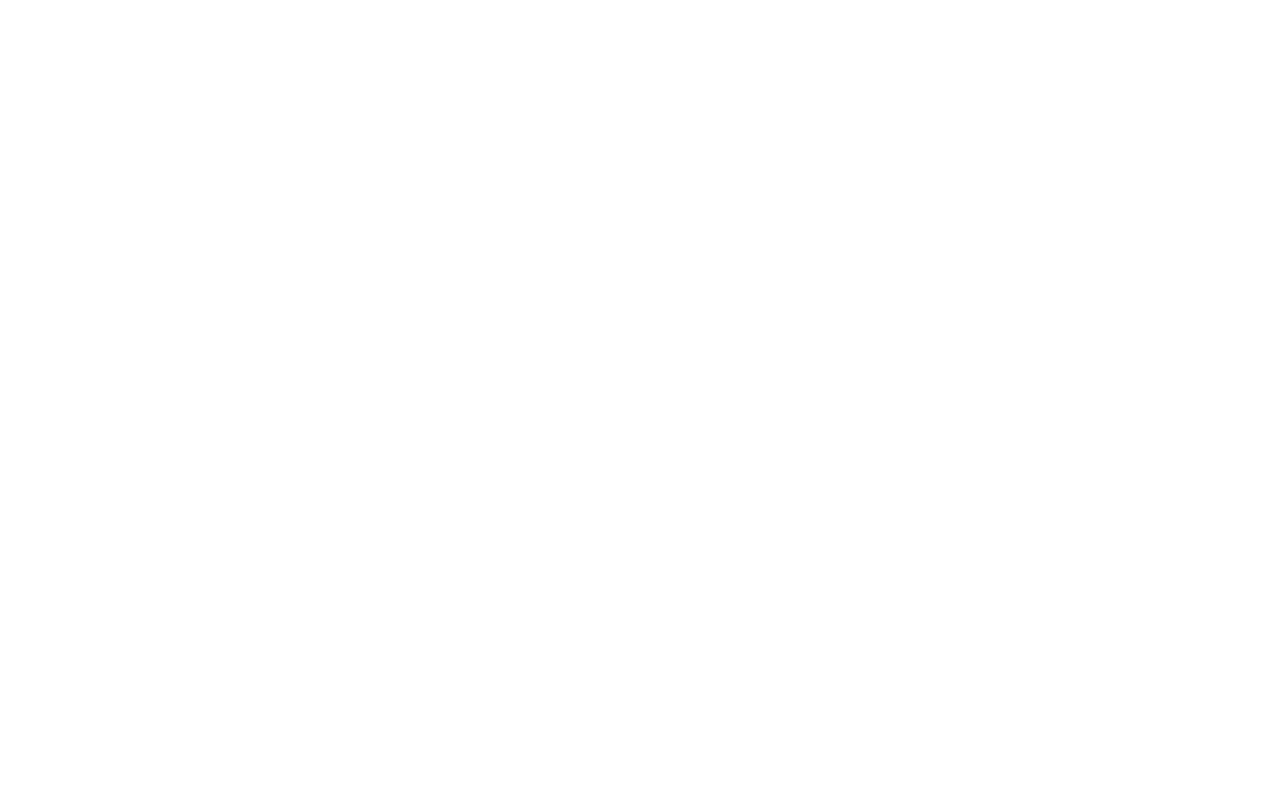
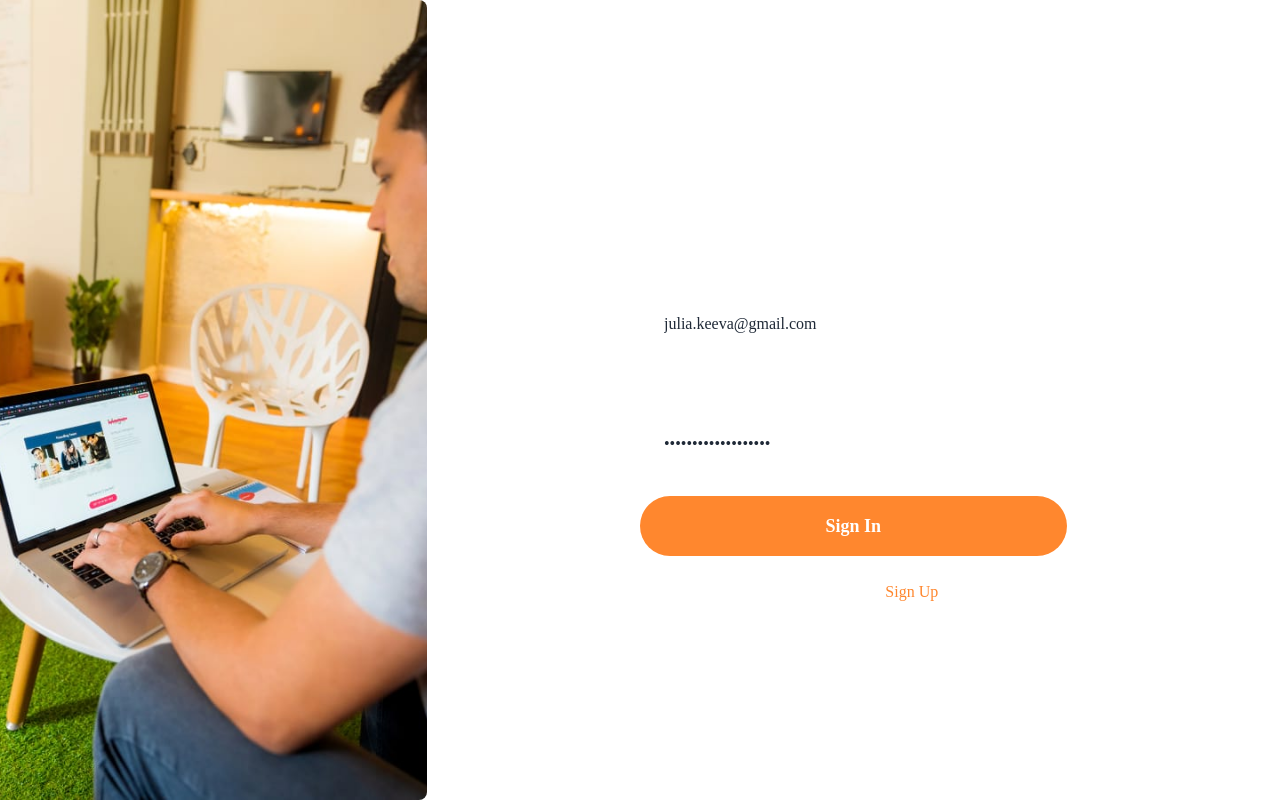
Before and after one commit to fathurohmansf/senabungserang, a Nuxt app: page /login in a window 1280 px wide. Before the commit this address had no page. Built offline with nearby package versions, Linux system fonts and the light colour scheme.

Commit message:
add login page

```diff
--- a/pages/index.vue
+++ b/pages/index.vue
@@ -89,8 +89,8 @@
           </h2>
         </div>
         <div class="w-auto mt-5">
-          <a class="text-gray-900 hover:underline text-md font-medium" href=""
-            >View All</a
+          <nuxt-link class="text-gray-900 hover:underline text-md font-medium" to=""
+            >View All</nuxt-link
           >
         </div>
       </div>
@@ -128,12 +128,12 @@
                 <div class="ml-auto font-semibold">Rp 100.000.000</div>
               </div>
             </div>
-            <a
-              href="/projects.html"
+            <nuxt-link
+              to="/projects/1"
               class="text-center mt-5 button-cta block w-full bg-orange-button hover:bg-green-button text-white font-semibold px-6 py-2 text-lg rounded-full"
             >
               Fund Now
-            </a>
+          </nuxt-link>
           </div>
         </div>
         <div
@@ -168,12 +168,12 @@
                 <div>45%</div>
                 <div class="ml-auto font-semibold">Rp 80.000.000</div>
               </div>
-              <a
-                href="/projects.html"
+              <nuxt-link
+                to="/projects.html"
                 class="text-center mt-5 button-cta block w-full bg-orange-button hover:bg-green-button text-white font-semibold px-6 py-2 text-lg rounded-full"
               >
                 Fund Now
-              </a>
+              </nuxt-link>
             </div>
           </div>
         </div>
@@ -209,12 +209,12 @@
                 <div>80%</div>
                 <div class="ml-auto font-semibold">Rp 40.000.000</div>
               </div>
-              <a
-                href="/projects.html"
+              <nuxt-link
+                to="/projects.html"
                 class="text-center mt-5 button-cta block w-full bg-orange-button hover:bg-green-button text-white font-semibold px-6 py-2 text-lg rounded-full"
               >
                 Fund Now
-              </a>
+              </nuxt-link>
             </div>
           </div>
         </div>
@@ -252,12 +252,12 @@
                 <div>45%</div>
                 <div class="ml-auto font-semibold">Rp 55.000.000</div>
               </div>
-              <a
-                href="/projects.html"
+              <nuxt-link
+                to="/projects.html"
                 class="text-center mt-5 button-cta block w-full bg-orange-button hover:bg-green-button text-white font-semibold px-6 py-2 text-lg rounded-full"
               >
                 Fund Now
-              </a>
+              </nuxt-link>
             </div>
           </div>
         </div>
@@ -293,12 +293,12 @@
                 <div>70%</div>
                 <div class="ml-auto font-semibold">Rp 75.000.000</div>
               </div>
-              <a
-                href="/projects.html"
+              <nuxt-link
+                to="/projects.html"
                 class="text-center mt-5 button-cta block w-full bg-orange-button hover:bg-green-button text-white font-semibold px-6 py-2 text-lg rounded-full"
               >
                 Fund Now
-              </a>
+              </nuxt-link>
             </div>
           </div>
         </div>
@@ -334,12 +334,12 @@
                 <div>10%</div>
                 <div class="ml-auto font-semibold">Rp 35.000.000</div>
               </div>
-              <a
-                href="/projects.html"
+              <nuxt-link
+                to="/projects.html"
                 class="text-center mt-5 button-cta block w-full bg-orange-button hover:bg-green-button text-white font-semibold px-6 py-2 text-lg rounded-full"
               >
                 Fund Now
-              </a>
+              </nuxt-link>
             </div>
           </div>
         </div>
--- /dev/null
+++ b/pages/login.vue
@@ -0,0 +1,73 @@
+<template>
+        <div class="h-screen flex justify-center items-center">
+        <div
+          class="hidden md:block lg:w-1/3 bg-white h-full auth-background rounded-tr-lg rounded-br-lg"
+        ></div>
+        <div class="w-auto md:w-2/4 lg:w-2/3 flex justify-center items-center">
+          <div class="w-full lg:w-1/2 px-10 lg:px-0">
+            <h2 class="font-normal mb-6 text-3xl text-white">
+              Sign In to Your Account
+            </h2>
+            <div class="mb-6">
+              <div class="mb-4">
+                <label class="font-normal text-lg text-white block mb-3"
+                  >Email Address</label
+                >
+                <input
+                  type="email"
+                  class="auth-form focus:outline-none focus:bg-purple-hover focus:shadow-outline focus:border-purple-hover-stroke focus:text-gray-100"
+                  placeholder="Write your email address here"
+                  value="julia.keeva@gmail.com"
+                />
+              </div>
+            </div>
+            <div class="mb-6">
+              <div class="mb-4">
+                <label class="font-normal text-lg text-white block mb-3"
+                  >Password</label
+                >
+                <input
+                  type="password"
+                  class="auth-form focus:outline-none focus:bg-purple-hover focus:shadow-outline focus:border-purple-hover-stroke focus:text-gray-100"
+                  placeholder="Write your password here"
+                  value="nasigorenglimaribbu"
+                />
+              </div>
+            </div>
+            <div class="mb-6">
+              <div class="mb-4">
+                <button
+                  @click="$router.push({ path: '/' })"
+                  class="block w-full bg-orange-button hover:bg-green-button text-white font-semibold px-6 py-4 text-lg rounded-full"
+                >
+                  Sign In
+                </button>
+              </div>
+            </div>
+            <div class="text-center">
+              <p class="text-white text-md">
+                Don't have account?
+                <nuxt-link to="/register" class="no-underline text-orange-button"
+                  >Sign Up</nuxt-link>
+                >.
+              </p>
+            </div>
+          </div>
+        </div>
+      </div>
+</template>
+
+<script>
+export default {
+  layout: 'auth'
+}
+</script>
+
+// arti scoped itu jadi sytling nya hanya di halaman ini aja bukan di halaman lain
+<style scoped>
+.auth-background {
+  background-image: url("/sign-in-background.jpg");
+  background-position: center;
+  background-size: cover;
+}
+</style>
```
